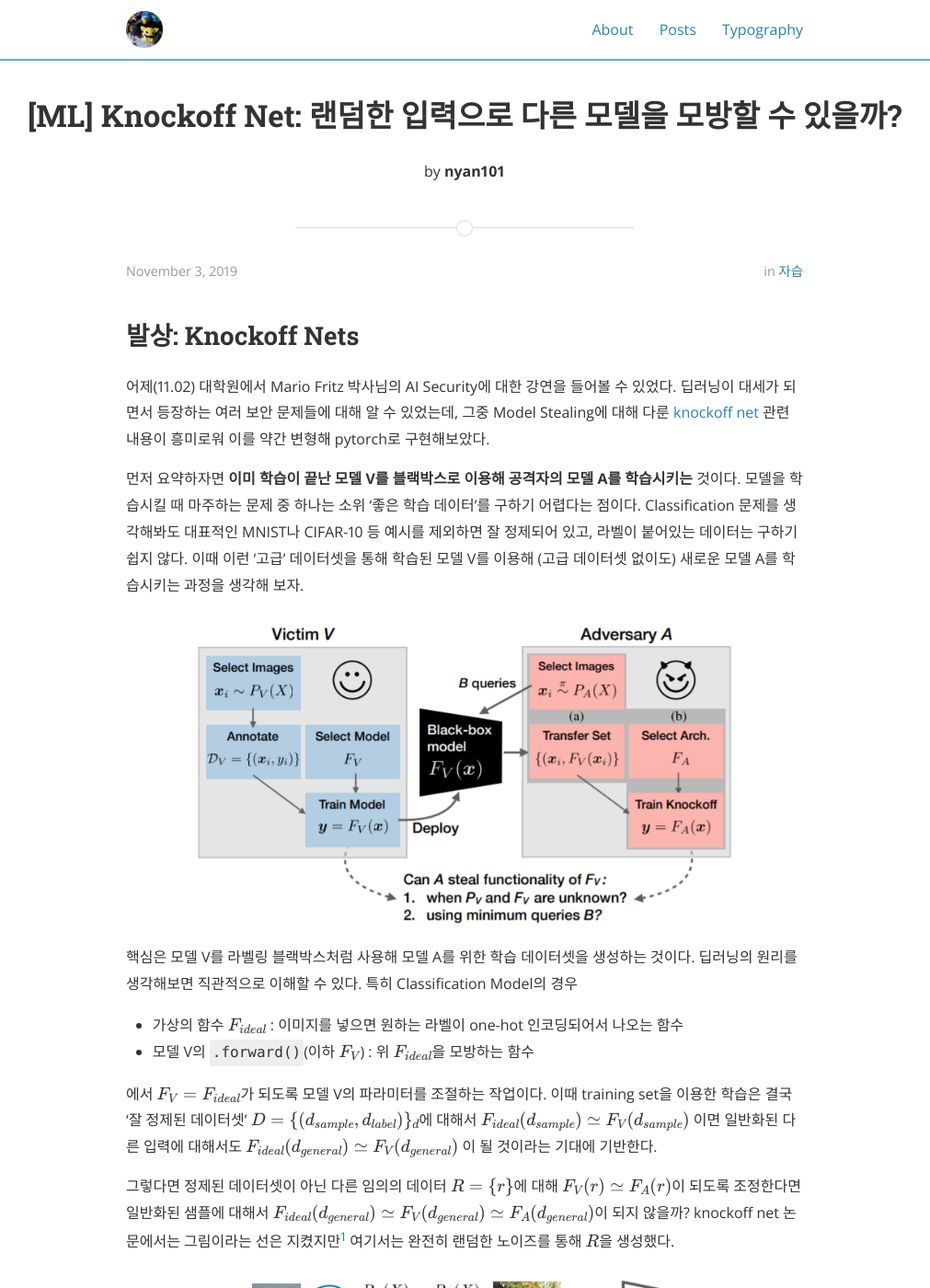
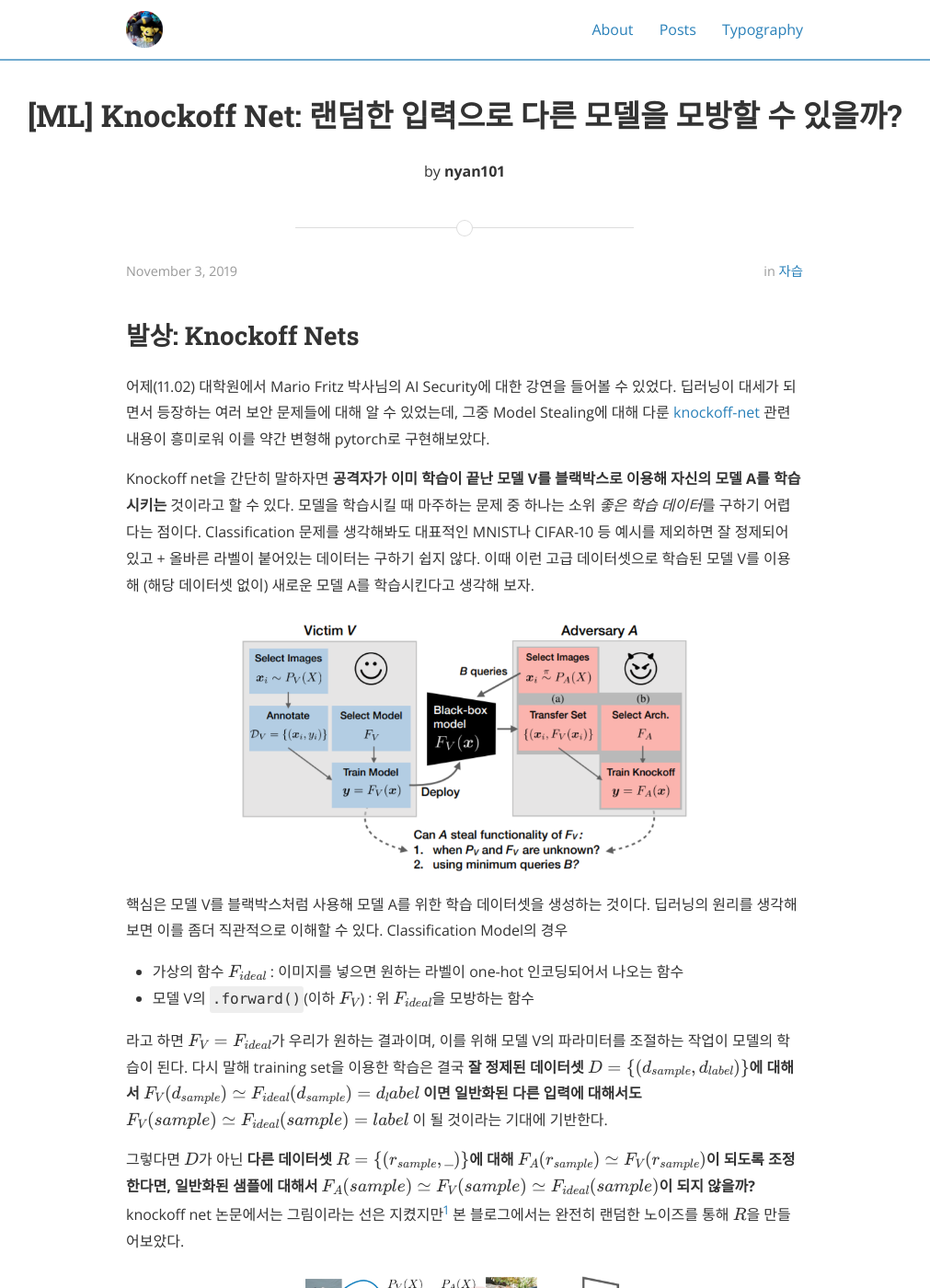
Before and after one commit to nyan101/nyan101.github.io, a Jekyll site: the page built from _posts/2019-11-03-knockoff-net-with-complete-noise.md, in a window 1280 px wide and 1400 px high. Shown: the whole window at 92% size, without its empty margins (135-1146 px from the left). Built offline with Jekyll 4.4.1, drawn with Linux system fonts in a browser that asks for light colours; nearby versions of some CDN libraries; formulas are drawn with MathJax 3; comment, search, counter and statistics services are not loaded; a style sheet for code colours, icons or effects is not loaded; some of the changed text lies outside the part shown.

Commit message:
edit post. with additional experiment

````diff
--- a/_posts/2019-11-03-knockoff-net-with-complete-noise.md
+++ b/_posts/2019-11-03-knockoff-net-with-complete-noise.md
@@ -11,29 +11,29 @@
 
 
 ## 발상: Knockoff Nets
-어제(11.02) 대학원에서 Mario Fritz 박사님의 AI Security에 대한 강연을 들어볼 수 있었다. 딥러닝이 대세가 되면서 등장하는 여러 보안 문제들에 대해 알 수 있었는데, 그중 Model Stealing에 대해 다룬 [knockoff net]( https://arxiv.org/abs/1812.02766) 관련 내용이 흥미로워 이를 약간 변형해 pytorch로 구현해보았다.
+어제(11.02) 대학원에서 Mario Fritz 박사님의 AI Security에 대한 강연을 들어볼 수 있었다. 딥러닝이 대세가 되면서 등장하는 여러 보안 문제들에 대해 알 수 있었는데, 그중 Model Stealing에 대해 다룬 [knockoff-net]( https://arxiv.org/abs/1812.02766) 관련 내용이 흥미로워 이를 약간 변형해 pytorch로 구현해보았다.
 
-먼저 요약하자면 **이미 학습이 끝난 모델 V를 블랙박스로 이용해 공격자의 모델 A를 학습시키는** 것이다. 모델을 학습시킬 때 마주하는 문제 중 하나는 소위 '좋은 학습 데이터'를 구하기 어렵다는 점이다. Classification 문제를 생각해봐도 대표적인 MNIST나 CIFAR-10 등 예시를 제외하면 잘 정제되어 있고, 라벨이 붙어있는 데이터는 구하기 쉽지 않다. 이때 이런 '고급' 데이터셋을 통해 학습된 모델 V를 이용해 (고급 데이터셋 없이도) 새로운 모델 A를 학습시키는 과정을 생각해 보자.
+Knockoff net을 간단히 말하자면 **공격자가 이미 학습이 끝난 모델 V를 블랙박스로 이용해 자신의 모델 A를 학습시키는** 것이라고 할 수 있다. 모델을 학습시킬 때 마주하는 문제 중 하나는 소위 *좋은 학습 데이터*를 구하기 어렵다는 점이다. Classification 문제를 생각해봐도 대표적인 MNIST나 CIFAR-10 등 예시를 제외하면 잘 정제되어 있고 + 올바른 라벨이 붙어있는 데이터는 구하기 쉽지 않다. 이때 이런 고급 데이터셋으로 학습된 모델 V를 이용해 (해당 데이터셋 없이) 새로운 모델 A를 학습시킨다고 생각해 보자.
 
-<img src="/assets/images/2019/11/model-stealing-overview.png" style="width:600px">
+<img src="/assets/images/2019/11/model-stealing-overview.png" style="width:500px">
 
-핵심은 모델 V를 라벨링 블랙박스처럼 사용해 모델 A를 위한 학습 데이터셋을 생성하는 것이다. 딥러닝의 원리를 생각해보면 직관적으로 이해할 수 있다. 특히 Classification Model의 경우
+핵심은 모델 V를 블랙박스처럼 사용해 모델 A를 위한 학습 데이터셋을 생성하는 것이다. 딥러닝의 원리를 생각해보면 이를 좀더 직관적으로 이해할 수 있다. Classification Model의 경우
 
 * 가상의 함수 \\(F\_\{ideal\}\\) : 이미지를 넣으면 원하는 라벨이 one-hot 인코딩되어서 나오는 함수
 * 모델 V의 `.forward()`(이하 \\(F\_V\\)) : 위 \\(F\_\{ideal\}\\)을 모방하는 함수
 
-에서 \\(F\_V = F\_\{ideal\}\\)가 되도록 모델 V의 파라미터를 조절하는 작업이다. 이때 training set을 이용한 학습은 결국 '잘 정제된 데이터셋' \\(D=\\{ (d\_\{sample\}, d\_\{label\}) \\}\_d \\)에 대해서 \\(F\_\{ideal\}(d\_\{sample\}) \\simeq F\_V(d\_\{sample\})\\) 이면 일반화된 다른 입력에 대해서도 \\(F\_\{ideal\}(d\_\{general\}) \\simeq F\_V(d\_\{general\})\\) 이 될 것이라는 기대에 기반한다.
+라고 하면 \\(F\_V = F\_\{ideal\}\\)가 우리가 원하는 결과이며, 이를 위해 모델 V의 파라미터를 조절하는 작업이 모델의 학습이 된다. 다시 말해 training set을 이용한 학습은 결국 **잘 정제된 데이터셋 \\(D=\\{ (d\_\{sample\}, d\_\{label\}) \\} \\)에 대해서 \\(F\_\{V\}(d\_\{sample\}) \\simeq F\_\{ideal\}(d\_\{sample\})=d\_label\\) 이면 일반화된 다른 입력에 대해서도 \\(F\_\{V\}(sample) \\simeq F\_\{ideal\}(sample)=label\\)** 이 될 것이라는 기대에 기반한다.
 
-그렇다면 정제된 데이터셋이 아닌 다른 임의의 데이터 \\(R = \\{r\\}\\)에 대해 \\(F\_V(r) \\simeq F\_A(r)\\)이 되도록 조정한다면 일반화된 샘플에 대해서 \\(F\_\{ideal\}(d\_\{general\}) \\simeq F\_V(d\_\{general\}) \\simeq F\_A(d\_\{general\}) \\)이 되지 않을까? knockoff net 논문에서는 그림이라는 선은 지켰지만[^1] 여기서는 완전히 랜덤한 노이즈를 통해 \\(R\\)을 생성했다.
+그렇다면 \\(D\\)가 아닌 **다른 데이터셋 \\(R=\\{ (r\_\{sample\}, \\_) \\} \\)에 대해 \\(F\_A(r\_\{sample\}) \\simeq F\_V(r\_\{sample\})\\)이 되도록 조정한다면, 일반화된 샘플에 대해서 \\(F\_\{A\}(sample) \\simeq F\_\{V\}(sample) \\simeq F\_\{ideal\}(sample)\\)이 되지 않을까?** knockoff net 논문에서는 그림이라는 선은 지켰지만[^1] 본 블로그에서는 완전히 랜덤한 노이즈를 통해 \\(R\\)을 만들어보았다.
 
-<img src="/assets/images/2019/11/model-stealing-different-sample-distribution.png" style="width:600px">
+<img src="/assets/images/2019/11/model-stealing-different-sample-distribution.png" style="width:450px">
 
 [^1]: 새 분류기를 모방하는 데 강아지, 자전거 사진 등을 이용해 학습 진행
 
 
 ## 제대로 학습된 모델 V 만들기
 
-먼저 모델 V 역할을 위해 [이전 글]( https://nyan101.github.io/blog/notes-on-pytorch-03)에서 MNIST 분류기를 가져왔다. 편의를 위해 기존 모델의 끝에 Softmax 레이어를 추가해 출력벡터 값을 0~1 사이로 맞췄다.
+먼저 모델 V를 만들기 위해 [이전 글]( https://nyan101.github.io/blog/notes-on-pytorch-03)에서 MNIST 분류기를 가져왔다. 편의를 위해 기존 모델의 끝에 Softmax 레이어를 추가해 출력벡터 값을 0~1 사이로 맞췄다. 이는 MNIST를 올바르게 학습한 모델이 된다.
 
 ```python
 class MyModel(nn.Module):
@@ -65,17 +65,17 @@
 optimizer = optim.Adam(net.parameters())
 ```
 
-이를 실행시키면 5 epoch 학습 결과 test set에 대해 97.82%의 정확도를 얻을 수 있다. ~~적어도 내 노트북에선 그렇게 나왔다~~
+위 모델을 학습시키면 5 epoch 후 test set에 대해 97.82%의 정확도를 얻을 수 있다. ~~적어도 내 노트북에선 그렇게 나왔다~~
 
 
 
 ## 랜덤 노이즈 입력에서 모델 V 따라하기
 
-모델 A를 위해 랜덤한 데이터를 생성해보자. MNIST가 28x28 크기의 흑백 이미지이므로 *정말 아무렇게나* 정하기 위해 `torch.randn` 함수를 사용했다.
+모델 A를 위해 랜덤한 데이터를 생성해보자. MNIST가 28x28 크기의 흑백 이미지이므로 `torch.randn` 함수를 사용해 같은 크기의 이미지를 만들었다.
 
-<img src="/assets/images/2019/11/model-stealing-random-sample.png" style="width:600px">
+<img src="/assets/images/2019/11/model-stealing-random-sample.png" style="width:250px">
 
-이 이미지를 앞서 학습이 끝난 모델 V (코드의 `net`) 에 입력하면 아래와 같은 예측을 내놓는다.
+이 이미지를 앞서 학습이 끝난 모델 V (`net`) 에 입력하면 아래와 같은 출력을 내놓는다.
 
 ```python
 tensor([2.6900e-10, 4.2002e-23, 6.6886e-01, 1.5307e-04, 1.0798e-23, 4.9928e-07,
@@ -117,7 +117,7 @@
 print(f"test accuracy of knockoff net: {acc}/{tot} ({100*acc/tot}%)")
 ```
 
-매번 train_loader에서 데이터를 가져오는 대신 `torch.randn_like()`를 이용해 같은 크기의 랜덤한 노이즈로 대체했다. 말이 안 되는 것 같지만 놀랍게도 학습이 끝난 후 test accuracy를 측정해보면 96.8% 라는 높은 수치를 보여준다.
+일반적인 학습과 구조는 동일하지만 train_loader에서 가져온 데이터 대신 `torch.randn_like()`를 이용해 같은 크기의 랜덤한 노이즈로 대체했다. 또한 정답 라벨 y를 사용하는 대신 `net`의 출력값을 `y_target`으로 지정해 계산했음에 유의하자. 말이 안 되는 것 같지만 놀랍게도 학습이 끝난 후 `net_koff`의 test accuracy를 측정해보면 73% 라는 높은 수치를 보여준다.
 
 
 
@@ -155,13 +155,13 @@
         return x11
 ```
 
-학습은 이전 `MyModel`의 `net_koff`와 동일한 방법으로 이루어졌다. 실험 결과 올바른 MNIST 데이터셋으로 학습된 `MyModel` 네트워크를 **랜덤한 노이즈에서** `MyAnotherModel` 네트워크로 모방한 `net_koff2`는 MNIST test set에서 약 93.4%라는 정확도를 보였다.
+학습은 이전 `MyModel`의 `net_koff`와 동일한 방법으로 이루어졌다. 실험 결과 이렇게 만든 `net_koff2`는 MNIST test set에서 약 70.1%라는 정확도를 보였다.
 
 
 
 ## 후기(?)
 
-<파이널 판타지 14>라는 갓겜이 있다. 파티를 맺고 던전을 돌면서 보스를 잡는 게임인데, 직업별로 최적화된 '딜사이클'이라는 개념이 존재한다. 한때 실력이 미숙해 딜미터기 최하위를 차지하던 시절 모 네임드 유저분이 올린 사이클을 그대로 따라하니 **원리는 모르겠지만 어쨌든 딜이 오르는** 경험을 한 적이 있는데, 지금 심정이 그때랑 비슷한 느낌이다..
+<파이널 판타지 14>라는 갓겜이 있다. 파티를 맺고 던전을 돌면서 보스를 잡는 게임인데, 직업별로 최적화된 "딜사이클"이라는 개념이 존재한다. 실력이 미숙해 딜미터기 최하위를 차지하던 시절, 네임드 유저분이 올린 사이클을 그대로 따라하니 **원리는 모르겠지만 어쨌든 딜이 오르는** 경험을 한 적이 있다. 그땐 원리 이해도 못하고 무작정 따라하는게 본 게임실력이라고 할 수 있나 싶었는데 knockoff net이 학습되는 과정을 보면 그런 생각은 잠시 접어둬도 될 것 같다(...)
 
 
 
````
Also changed, not shown: other parts of _posts/2019-11-03-knockoff-net-with-complete-noise.md (+1 -1 lines).
